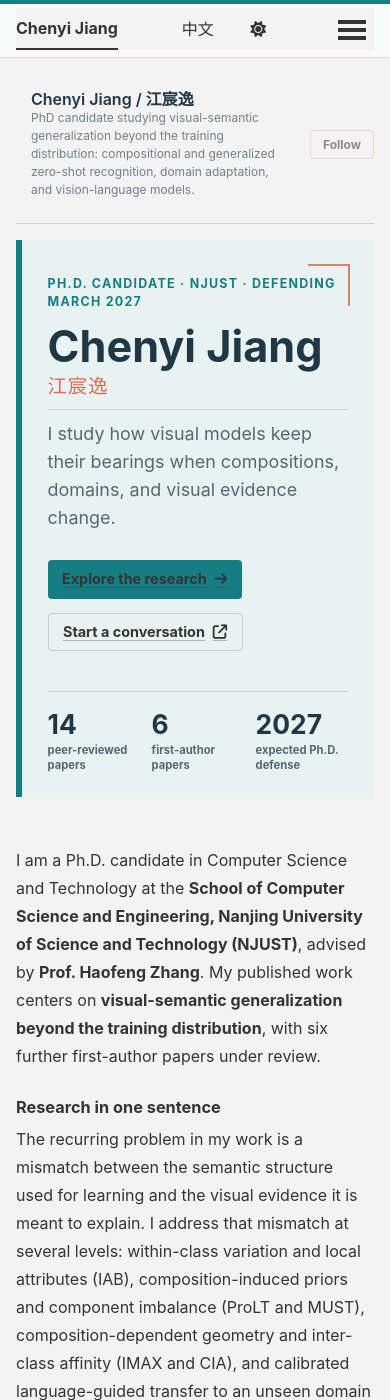
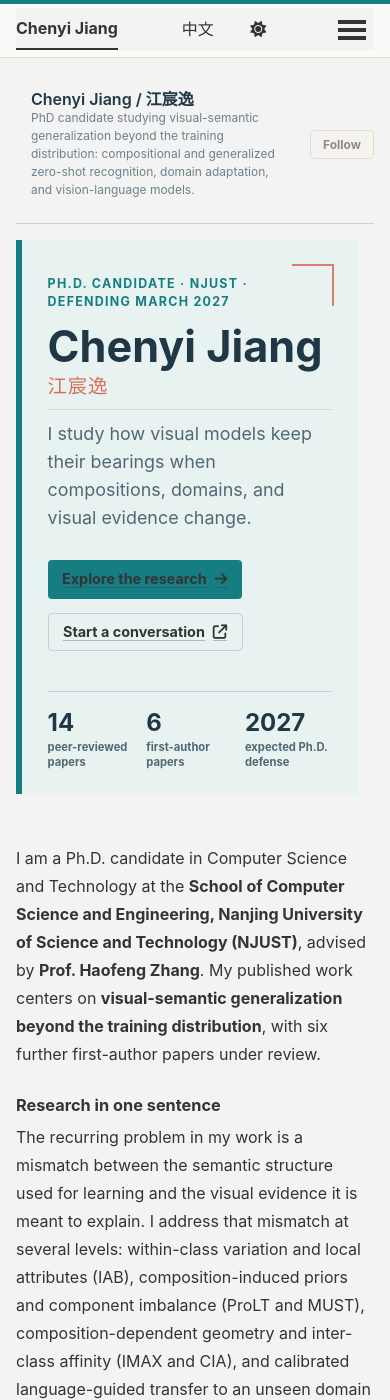
Before and after one commit to LanchJL/LanchJL.github.io, a Jekyll site: the page built from _pages/about.md, in a window 390 px wide and 1400 px high. Built offline with Jekyll 4.4.1, drawn with Linux system fonts in a browser that asks for light colours; a style sheet for code colours, icons or effects is not loaded.

Commit message:
Tighten mobile homepage stat layout

```diff
--- a/_sass/layout/_polish.scss
+++ b/_sass/layout/_polish.scss
@@ -404,6 +404,7 @@
   color: var(--home-muted);
   font-size: 0.76em;
   line-height: 1.35;
+  overflow-wrap: anywhere;
 }
 
 .home-page .home-stats dd {
@@ -413,6 +414,7 @@
   font-size: 2em;
   font-weight: 700;
   line-height: 1;
+  white-space: nowrap;
 }
 
 .home-page .archive > h3 {
@@ -465,7 +467,7 @@
 
   .home-page .home-hero {
     width: 100%;
-    max-width: calc(100vw - 2em);
+    max-width: calc(100vw - 3em);
     padding: 2.2em 1.6em 1.5em;
   }
 
@@ -501,7 +503,7 @@
   }
 
   .home-page .home-stats dd {
-    font-size: 1.65em;
+    font-size: 1.5em;
   }
 
   .home-page .home-stats dt {
```
